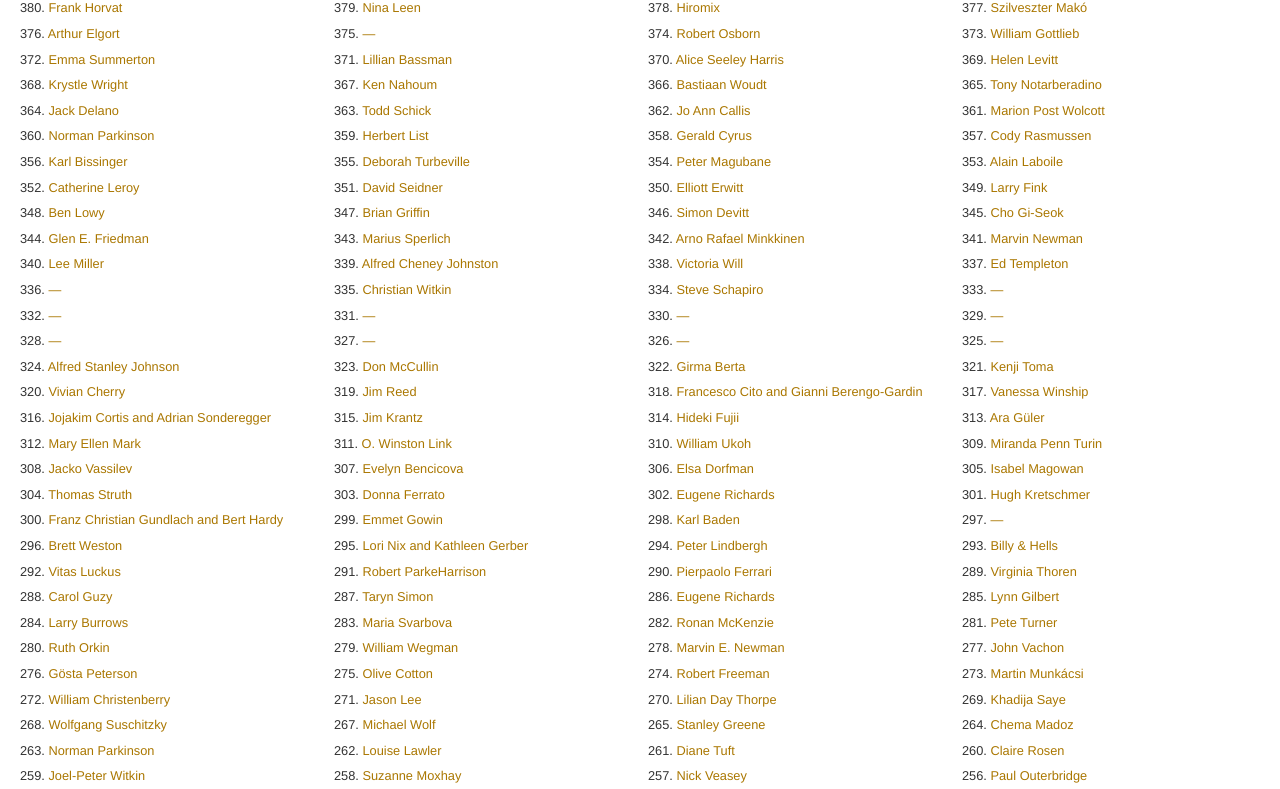
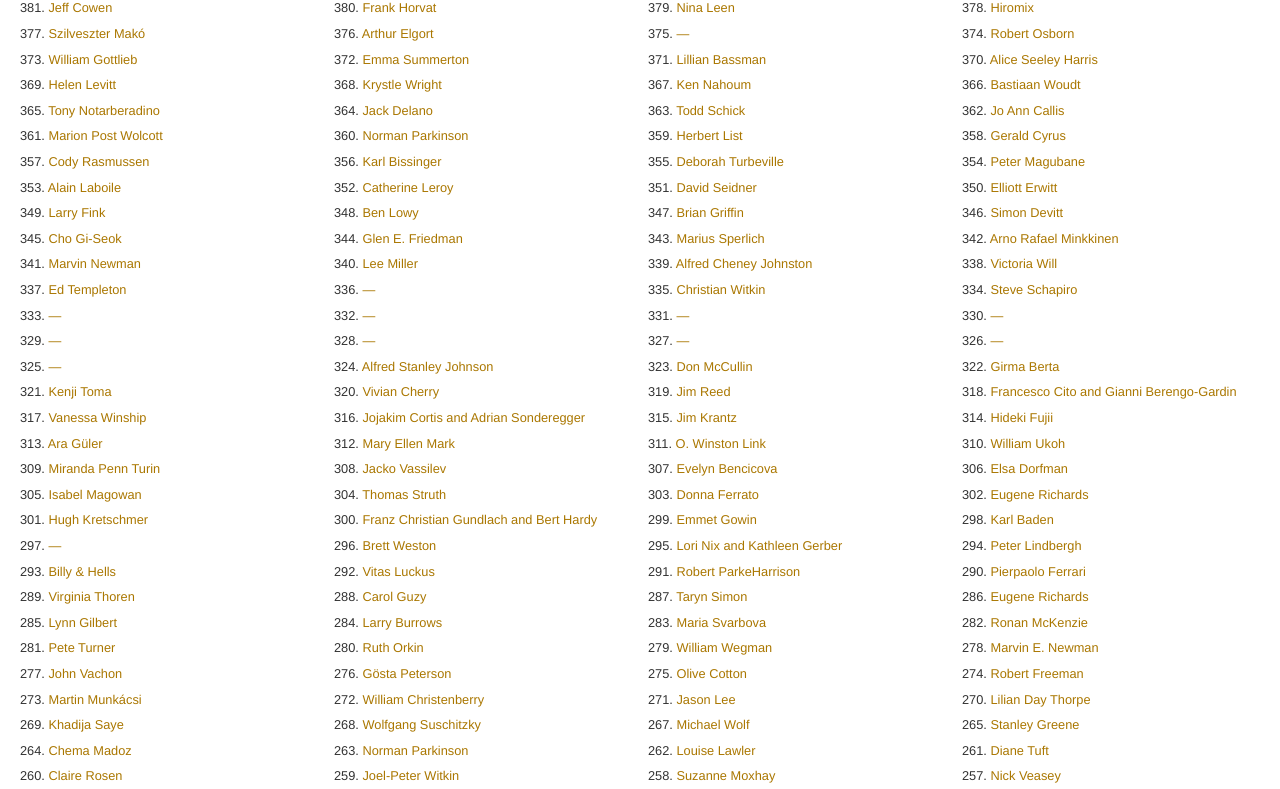
Before and after one commit to mikesub/otp, a plain HTML site: page index.html in a window 1280 px wide. Shown: the part 55-844 px from the top of the page. Drawn offline with Linux system fonts and the light colour scheme.

Commit message:
381
Co-Authored-By: Claude Opus 5.5 <noreply@anthropic.com>

```diff
--- a/index.html
+++ b/index.html
@@ -53,6 +53,12 @@
         </h1>
         <ul>
             <li>
+                381.
+                <a href="https://ontakingpictures.com/2026/10/381-quiet-moments/">
+                    Jeff Cowen
+                </a>
+            </li>
+            <li>
                 380.
                 <a href="https://ontakingpictures.com/2026/09/380-make-the-next-one-better/">
                     Frank Horvat
```
